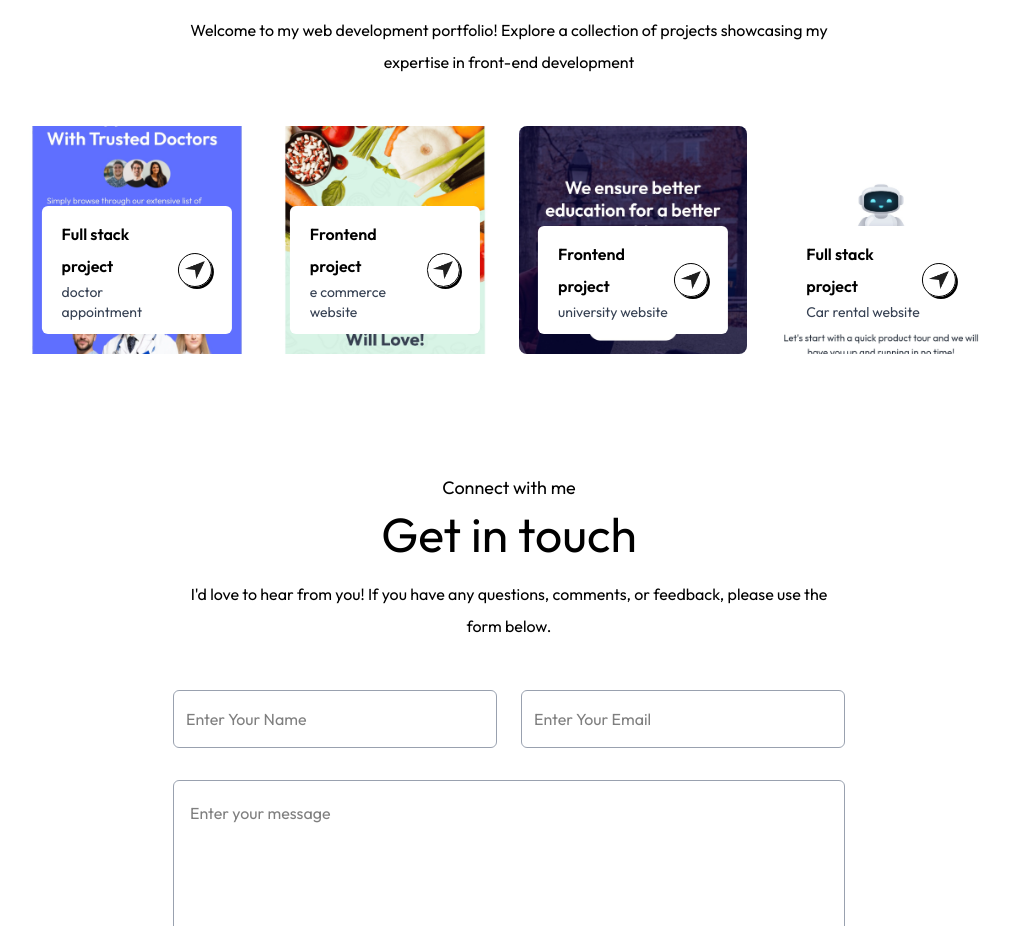
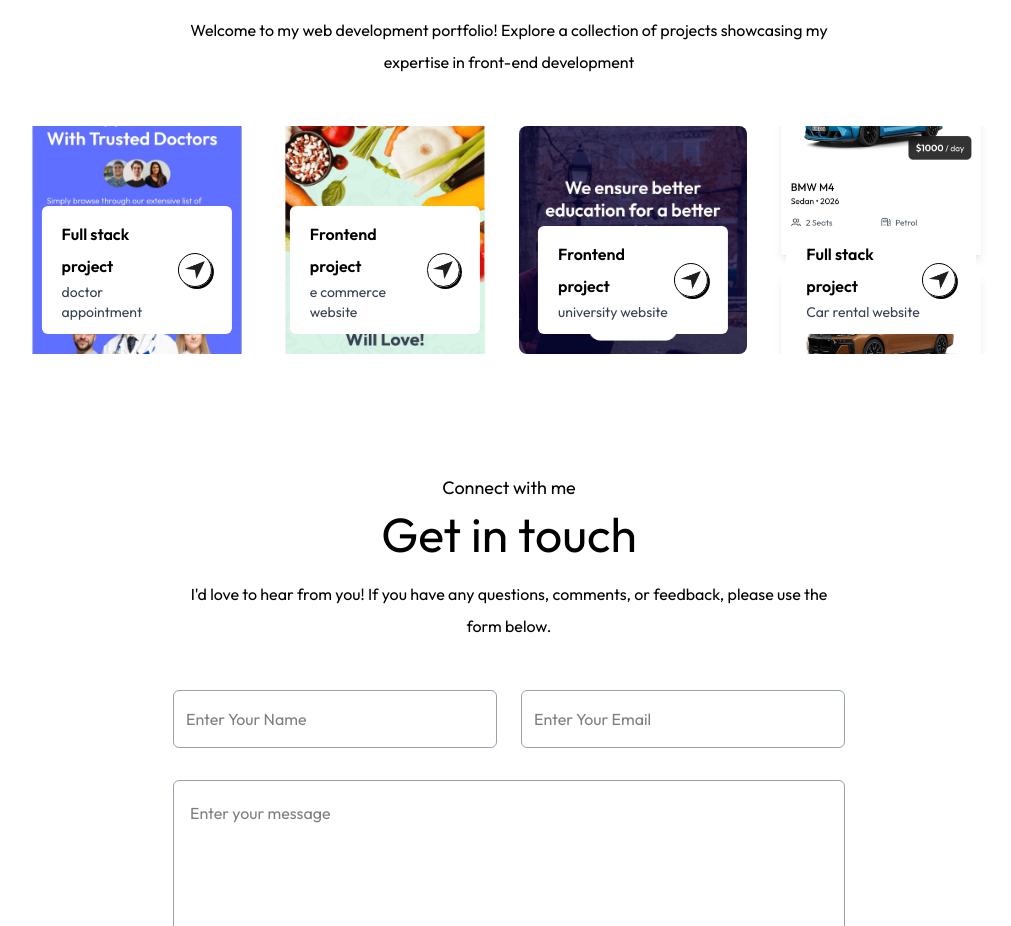
Before and after one commit to Nikul-63/portfolio, a Next.js app: page / in a window 1280 px wide. Shown: the part 2466-3392 px from the top of the page, without its empty margins (131-1142 px from the left). Built offline with nearby package versions, Linux system fonts and the light colour scheme; a web font is replaced by a local one.

Commit message:
Update assets.js

```diff
--- a/assets/assets.js
+++ b/assets/assets.js
@@ -108,7 +108,7 @@ export const workData = [
     {
         title: "Full stack project",
         description: "Car rental website",
-        bgImage: '/work1.jpeg',
+        bgImage: '/work-1.jpeg',
         link: 'https://car-rental-platform-frontend-1dg6.onrender.com/'
     }
 ]
```
